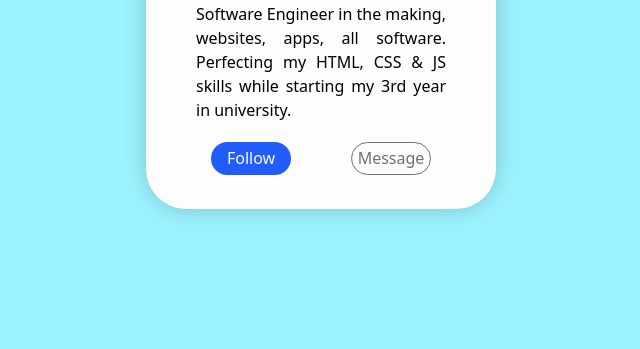
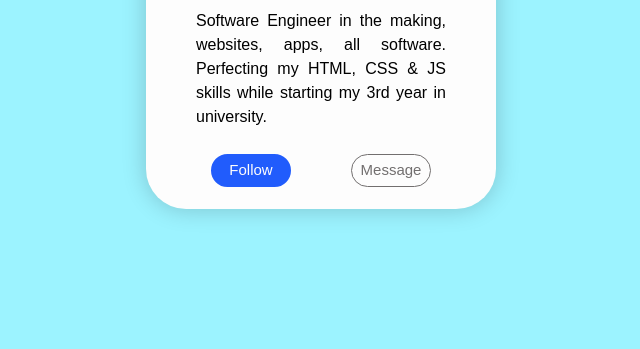
Before and after one commit to nilcamprubi/100-Days-of-Code-BigDevSoon, a plain HTML site: page Day 1 | Portfolio/index.html in a window 1280 px wide. Shown: the part 451-800 px from the top of the page, without its empty margins (319-959 px from the left). Drawn offline with nearby package versions, Linux system fonts and the light colour scheme.

Commit message:
final-version
* Now it looks good on all browsers and the github html preview.

```diff
--- a/Day 1 | Portfolio/styles.css
+++ b/Day 1 | Portfolio/styles.css
@@ -1,6 +1,8 @@
 * {
     padding: 0px;
     margin: 0px;
+    font-family: Arial;
+    row-gap: 5px;
   }
 
   body {
@@ -31,9 +33,9 @@
     margin: 5vh;
     border-radius: 40px;
     box-shadow: 0px 0px 25px rgba(0, 0, 0, 0.2);
-    background-image: url("/images/profile-background.png");
+    background-image: url("./images/profile-background.png");
     background-size: cover;
-    background-position-y: -157px;
+    background-position-y: -165px;
     background-repeat: no-repeat;
   }
 
@@ -98,6 +100,8 @@
     width: 80px;
     height: 33px;
     transition: all;
+    font-family: Arial;
+    font-size: 15px;
   }
 
   .follow-btn {
```
Also changed, not shown: final-result-#1.png (added), 2 other files.
